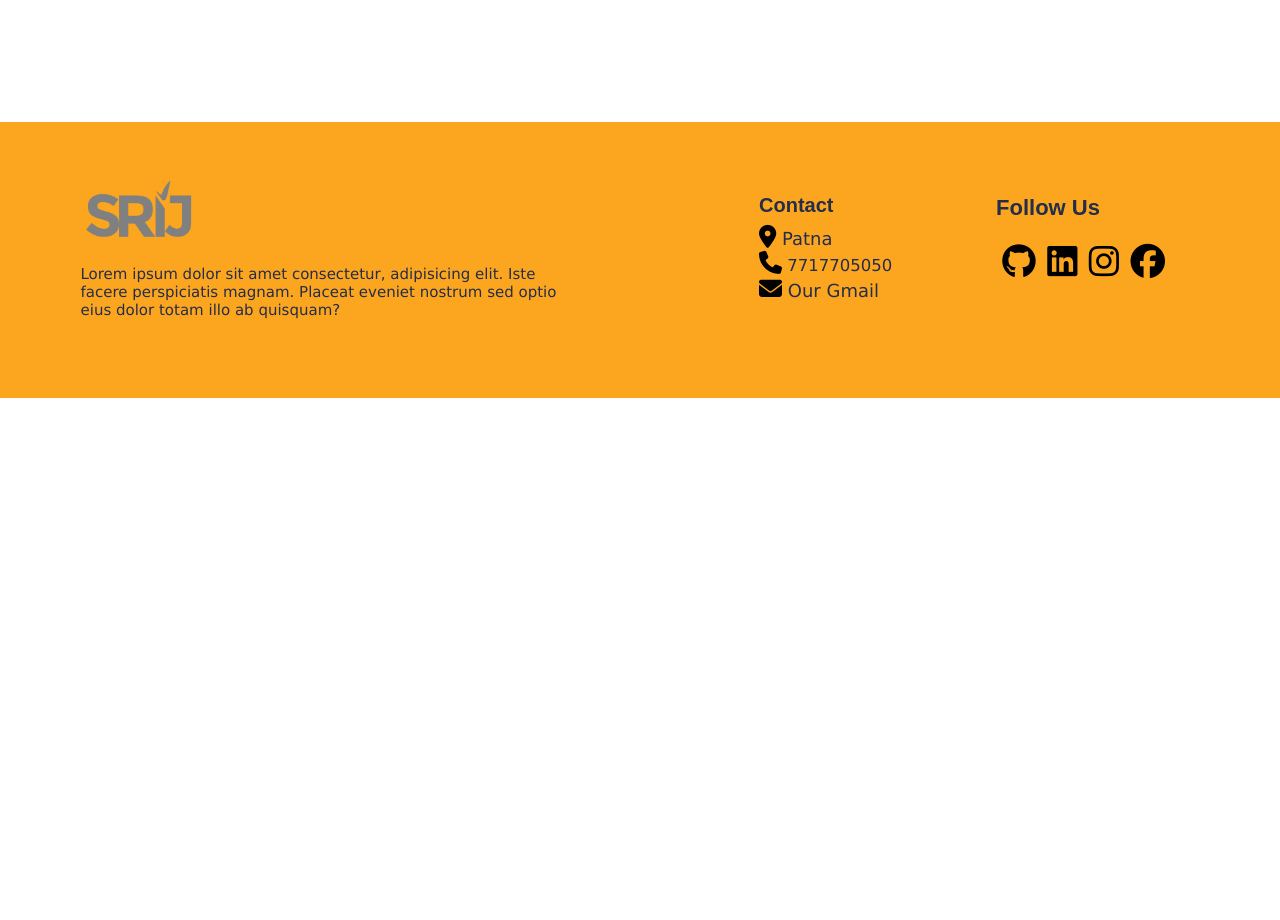
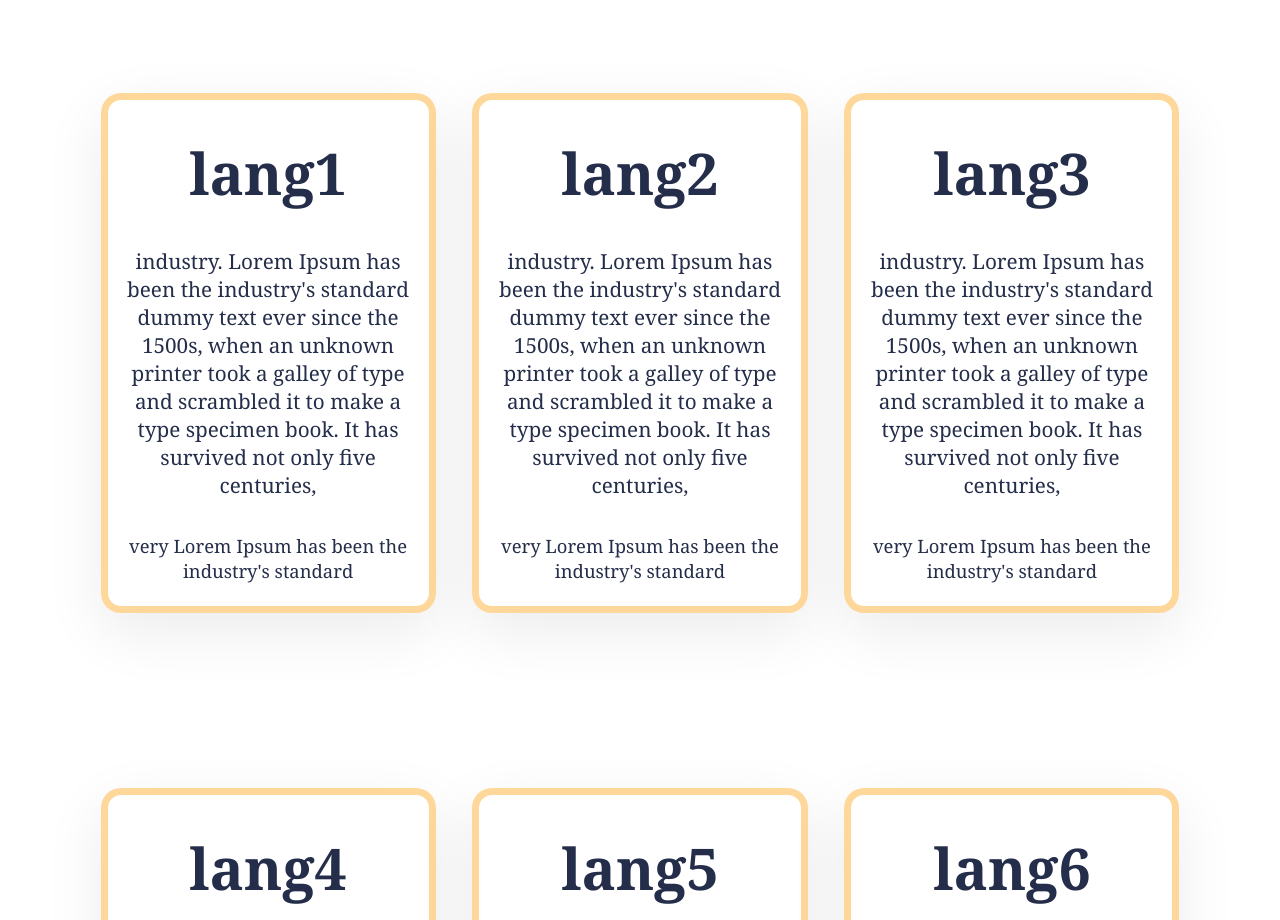
Before and after one commit to Saurabh-Shivam/SRITComputerClasses-Website, a React (Create React App) app in the folder frontend/: page /courses in a window 1280 px wide. Shown: the part 180-1100 px from the top of the page. Before the commit the page ends 800 px from the top, so only its background shows below. Built offline with nearby package versions, Linux system fonts and the light colour scheme.

Commit message:
added course and courseCard compo

```diff
--- /dev/null
+++ b/frontend/src/components/CourseCard/CourseCard.css
@@ -0,0 +1,59 @@
+.coursecard {
+    margin-top: 6rem;
+    /* width: 16rem;
+    height: 18rem; */
+    /* This will set the max height,width of a card according to the data inside it*/
+    max-width: 120rem;
+    max-height: 120rem;
+    /* padding: 2rem; */
+    /* width: 20rem;
+    height: 25rem; */
+    /* position: absolute; */
+    display: flex;
+    flex-direction: column;
+    gap: 1.5rem;
+    /* align-items: center; */
+    text-align: center;
+    background: rgba(255, 255, 255, 0.26);
+    border: 7px solid var(--orangeCard);
+    box-shadow: var(--boxShadow);
+    border-radius: 20px;
+    box-sizing: border-box;
+    /* padding: 0px 20px 2rem 20px; */
+
+}
+
+
+/* First child of the coursecard class i.e. span -> title */
+.coursecard>:nth-child(1) {
+    color: var(--black);
+    font-weight: bold;
+    font-size: 2.5rem;
+    margin-top: 1.5rem;
+    font-family: Cambria, Cochin, Georgia, Times, 'Times New Roman', serif;
+}
+
+/* Second child of the coursecard class i.e. span -> details */
+.coursecard>:nth-child(2) {
+    color: var(--black);
+    padding-left: 0.5rem;
+    padding-right: 0.5rem;
+    font-size: 0.9rem;
+    font-family: Cambria, Cochin, Georgia, Times, 'Times New Roman', serif;
+    /* margin-top: -0.5rem; */
+}
+
+/* Third child of the coursecard class i.e. span -> review */
+.coursecard>:nth-child(3) {
+    color: var(--black);
+    padding-left: 0.5rem;
+    padding-right: 0.5rem;
+    font-size: 0.8rem;
+    padding-bottom: 1rem;
+    font-family: Cambria, Cochin, Georgia, Times, 'Times New Roman', serif;
+}
+
+/* for responsiveness */
+/* @media screen and (max-width: 840px) {
+    .coursecard {}
+} */
--- /dev/null
+++ b/frontend/src/components/CourseCard/CourseCard.jsx
@@ -0,0 +1,44 @@
+import React from "react";
+import "./CourseCard.css";
+// // for darkmode
+// import { themeContext } from "../../context/DarkMode/Context";
+// import { useContext } from "react";
+
+const CourseCard = ({ title, detail, review }) => {
+  //   //for darkmode context
+  //   const theme = useContext(themeContext);
+  //   const darkMode = theme.state.darkMode;
+  return (
+    // for darkmode
+    <div
+      className="coursecard"
+      //  style={{ background: darkMode ? "black" : "" }}
+    >
+      {/* <span style={{ color: darkMode ? "white" : "" }}>{title}</span>
+      <span style={{ color: darkMode ? "white" : "" }}>{detail}</span>
+      <span style={{ color: darkMode ? "white" : "" }}>{review}</span> */}
+      <span>{title}</span>
+      <span>{detail}</span>
+      <span>{review}</span>
+    </div>
+  );
+};
+
+// const CourseCard = (courses) => {
+//   return (
+//     <div className="coursecard">
+//       {courses.map((courses, key) => {
+//         const { id, title, detail, review } = courses;
+//         return (
+//           <div className="couCard" key={id}>
+//             <span>{courses.title}</span>
+//             <span>{courses.detail}</span>
+//             <span>{courses.review}</span>
+//           </div>
+//         );
+//       })}
+//     </div>
+//   );
+// };
+
+export default CourseCard;
--- a/frontend/src/components/Courses/Courses.css
+++ b/frontend/src/components/Courses/Courses.css
@@ -0,0 +1,26 @@
+.courses {
+    /* flex: 9; */
+    /* display: flex; */
+    /* flex-wrap: wrap; */
+    margin: 20px;
+    /* "justify-content provides a space between items */
+    /* justify-content: space-around; */
+    /* justify-content: safe;
+    gap: 2rem; */
+
+    /* This will help to divide 3 cards in a row with distance of 1.6rem from each other */
+    display: grid;
+    grid-template-columns: 1fr 1fr 1fr;
+    gap: 1.6rem;
+}
+
+/* for responsiveness */
+@media screen and (max-width: 840px) {
+    .courses {
+        display: flex;
+        flex-direction: column;
+        /* width: auto;
+        height: auto; */
+        gap: 2px;
+    }
+}
--- a/frontend/src/components/Courses/Courses.jsx
+++ b/frontend/src/components/Courses/Courses.jsx
@@ -1,7 +1,96 @@
-import React from "react";
+// import React, { useState, useEffect } from "react";
+import CourseCard from "../CourseCard/CourseCard";
+// import axios from "axios";
+import "./Courses.css";
 
 const Courses = () => {
-  return <div>Courses</div>;
+  return (
+    <div className="courses">
+      <CourseCard
+        title={"lang1"}
+        detail={
+          "industry. Lorem Ipsum has been the industry's standard dummy text ever since the 1500s, when an unknown printer took a galley of type and scrambled it to make a type specimen book. It has survived not only five centuries,"
+        }
+        review={"very Lorem Ipsum has been the industry's standard"}
+      />
+
+      <CourseCard
+        title={"lang2"}
+        detail={
+          "industry. Lorem Ipsum has been the industry's standard dummy text ever since the 1500s, when an unknown printer took a galley of type and scrambled it to make a type specimen book. It has survived not only five centuries,"
+        }
+        review={"very Lorem Ipsum has been the industry's standard"}
+      />
+
+      <CourseCard
+        title={"lang3"}
+        detail={
+          "industry. Lorem Ipsum has been the industry's standard dummy text ever since the 1500s, when an unknown printer took a galley of type and scrambled it to make a type specimen book. It has survived not only five centuries,"
+        }
+        review={"very Lorem Ipsum has been the industry's standard"}
+      />
+
+      <CourseCard
+        title={"lang4"}
+        detail={
+          "industry. Lorem Ipsum has been the industry's standard dummy text ever since the 1500s, when an unknown printer took a galley of type and scrambled it to make a type specimen book. It has survived not only five centuries,"
+        }
+        review={"very Lorem Ipsum has been the industry's standard"}
+      />
+
+      <CourseCard
+        title={"lang5"}
+        detail={
+          "industry. Lorem Ipsum has been the industry's standard dummy text ever since the 1500s, when an unknown printer took a galley of type and scrambled it to make a type specimen book. It has survived not only five centuries,"
+        }
+        review={"very Lorem Ipsum has been the industry's standard"}
+      />
+
+      <CourseCard
+        title={"lang6"}
+        detail={
+          "industry. Lorem Ipsum has been the industry's standard dummy text ever since the 1500s, when an unknown printer took a galley of type and scrambled it to make a type specimen book. It has survived not only five centuries,"
+        }
+        review={"very Lorem Ipsum has been the industry's standard"}
+      />
+
+      <CourseCard
+        title={"tally"}
+        detail={
+          "industry. Lorem Ipsum has been the industry's standard dummy text ever since the 1500s, when an unknown printer took a galley of type and scrambled it to make a type specimen book. It has survived not only five centuries,"
+        }
+        review={"very Lorem Ipsum has been the industry's standard"}
+      />
+
+      <CourseCard
+        title={"fullstack"}
+        detail={
+          "industry. Lorem Ipsum has been the industry's standard dummy text ever since the 1500s, when an unknown printer took a galley of type and scrambled it to make a type specimen book. It has survived not only five centuries,"
+        }
+        review={"very Lorem Ipsum has been the industry's standard"}
+      />
+      {/* <CourseCard />
+      <CourseCard />
+      <CourseCard />
+      <CourseCard />
+      <CourseCard />
+      <CourseCard />
+      <CourseCard /> */}
+    </div>
+
+    // <div className="coursecard">
+    //   {courses.map((courses, key) => {
+    //     const { id, title, detail, review } = courses;
+    //     return (
+    //       <div className="couCard" key={id}>
+    //         <span>{title}</span>
+    //         <span>{detail}</span>
+    //         <span>{review}</span>
+    //       </div>
+    //     );
+    //   })}
+    // </div>
+  );
 };
 
 export default Courses;
```
